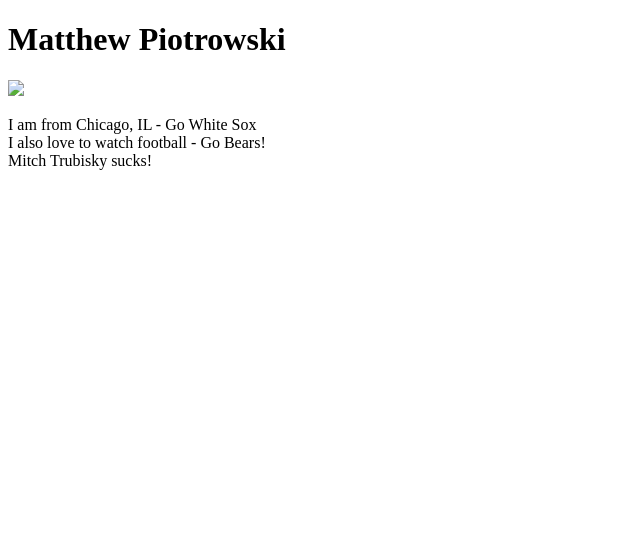
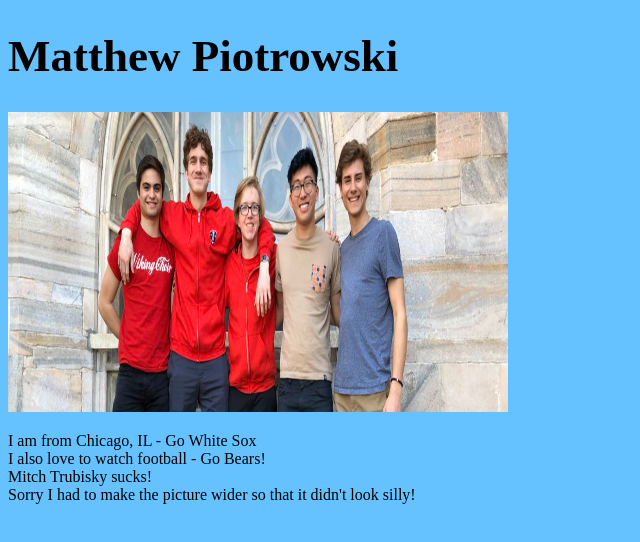
Before and after one commit to mattpio11/mattpio11.github.io, a plain HTML site: page index.html in a window 1280 px wide. Shown: the whole page, without its empty margins (0-640 px from the left). Drawn offline with Linux system fonts and the light colour scheme.

Commit message:
add index.html and me.jpg files

```diff
--- a/index.html
+++ b/index.html
@@ -1,14 +1,14 @@
 <!DOCTYPE html>
 <html>
-<body style= “background-color: #00264d;">
+<body style= "background-color: #66c2ff"
 
-
-<h1 style = “font-size: 45px;”> Matthew Piotrowski </h1>
-<p><img src=”me.jpg” width = “200” height = “300”></p>
+<h1><h1 style="font-size: 45px;"> Matthew Piotrowski</h1>
+<p><img src="me.jpg" width="500" height="300"></p>
 
 <p>I am from Chicago, IL - Go White Sox
 <br> I also love to watch football - Go Bears!
-<br> Mitch Trubisky sucks!</p>
+<br> Mitch Trubisky sucks!
+<br> Sorry I had to make the picture wider so that it didn't look silly!</p>
 
 
 </body>
```
